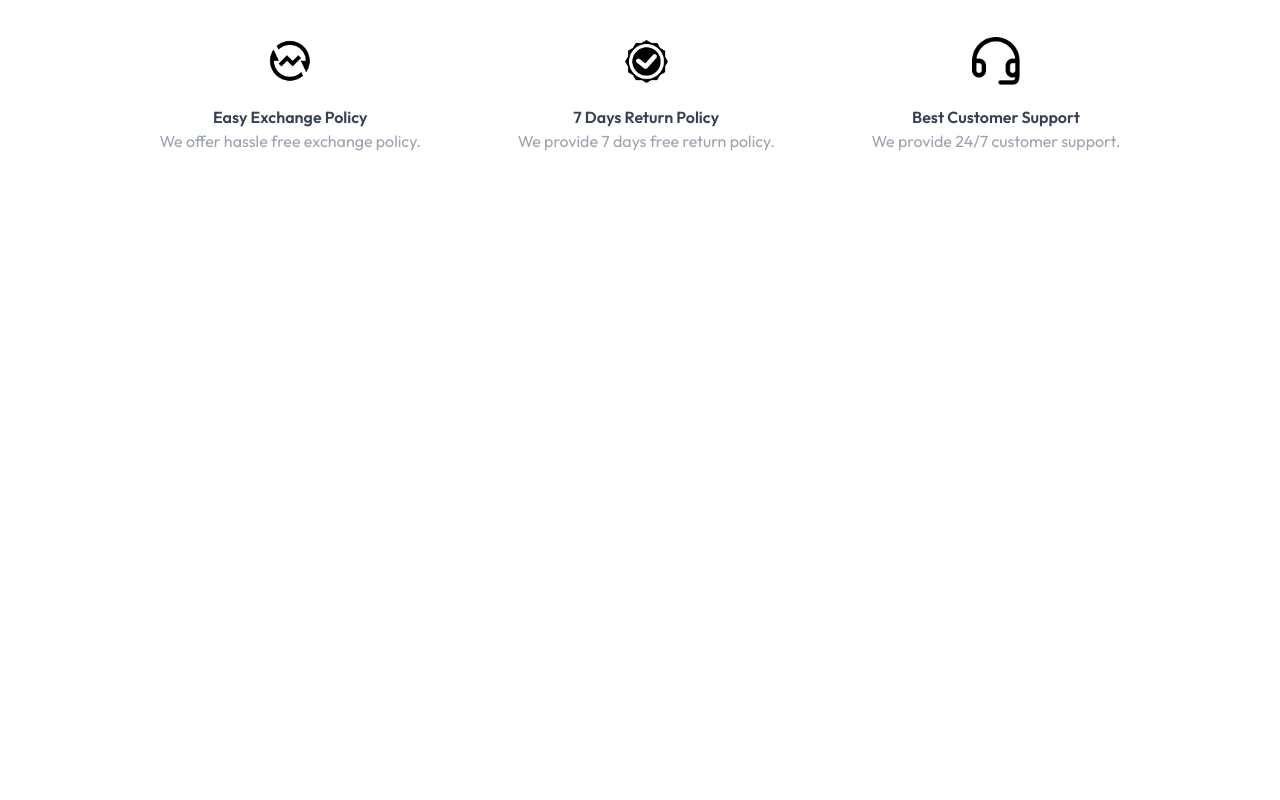
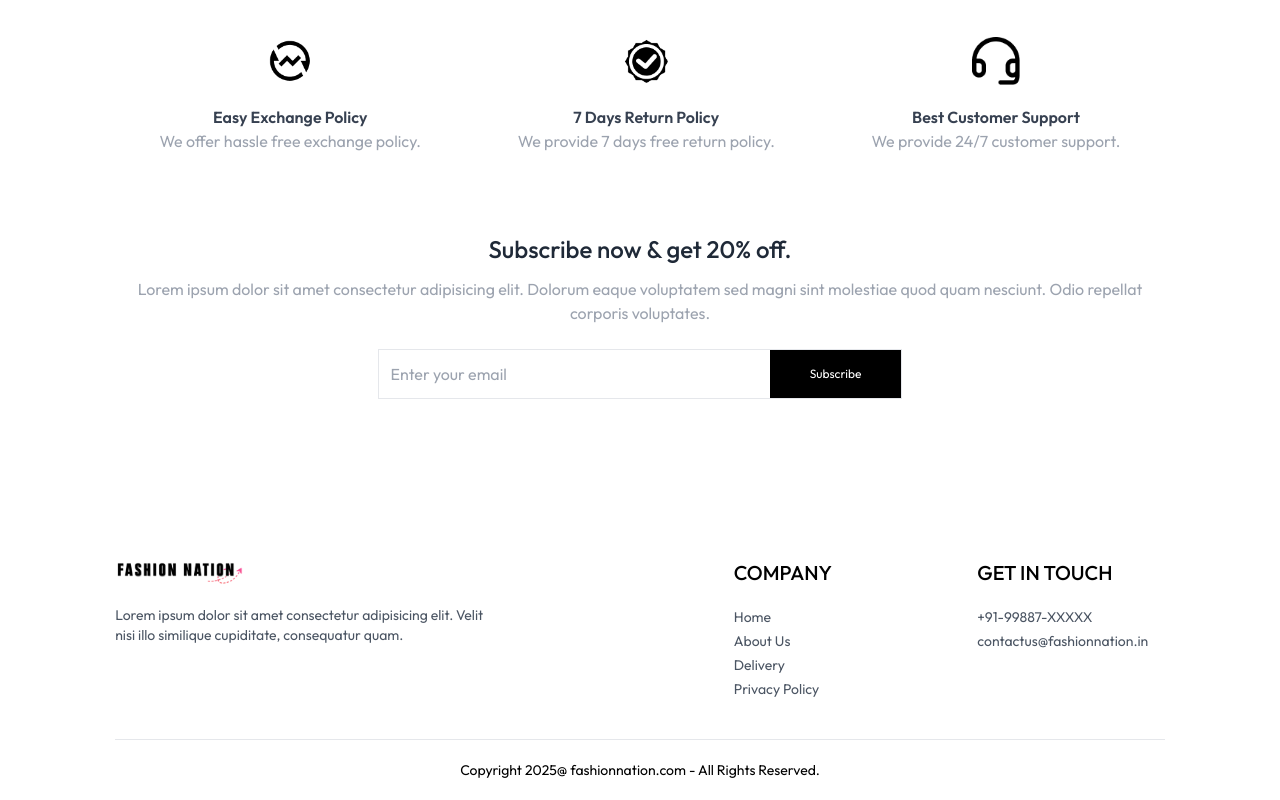
Before and after one commit to Saurabh-101/Fashion-Nation, a React (Vite) app in the folder frontend/: page / in a window 1280 px wide. Shown: the part 1884-2684 px from the top of the page. Before the commit the page ends 2117 px from the top, so only its background shows below. Built offline with nearby package versions, Linux system fonts and the light colour scheme.

Commit message:
Footer and NewsletterBox component done, Home page is complete.

```diff
--- a/frontend/src/App.jsx
+++ b/frontend/src/App.jsx
@@ -10,6 +10,7 @@
 import Login from './pages/Login'
 import PlaceOrder from './pages/PlaceOrder'
 import Navbar from './components/Navbar'
+import Footer from './components/Footer'
 const App = () => {
   return (
     <div className='px-4 sm:px-[5vw] md:px-[7vw] lg:px-[9vw]'>
@@ -24,9 +25,8 @@
         <Route path='/login' element={<Login />}/>
         <Route path='/orders' element={<Orders />}/>
         <Route path='/place-order' element={<PlaceOrder />}/>
-
-
       </Routes>
+      <Footer/>
     </div>
   )
 }
--- /dev/null
+++ b/frontend/src/components/Footer.jsx
@@ -0,0 +1,40 @@
+import React from 'react'
+import { assets } from '../assets/assets'
+
+const Footer = () => {
+  return (
+    <>
+    <div className='flex flex-col sm:grid grid-cols-[3fr_1fr_1fr] gap-14 my-10 mt-40 text-sm'>
+        <div className=''>
+            <img src={assets.logo} className='mb-5 w-32' alt="" />
+            <p className='w-full md:w-2/3 text-gray-600'>
+            Lorem ipsum dolor sit amet consectetur adipisicing elit. Velit nisi illo similique cupiditate, consequatur quam.
+            </p>
+        </div>
+        <div>
+            <p className='text-xl font-medium mb-5'>COMPANY</p>
+            <ul className='flex flex-col gap-1 text-gray-600'>
+                <li>Home</li>
+                <li>About Us</li>
+                <li>Delivery</li>
+                <li>Privacy Policy</li>
+
+            </ul>
+        </div>
+        <div>
+            <p className='text-xl font-medium mb-5'>GET IN TOUCH</p>
+            <ul className='flex flex-col gap-1 text-gray-600'>
+                <li>+91-99887-XXXXX</li>
+                <li>contactus@fashionnation.in</li>
+            </ul>
+        </div>
+    </div>
+    <div>
+            <hr />
+            <p className='py-5 text-sm text-center'>Copyright 2025@ fashionnation.com - All Rights Reserved.</p>
+    </div>
+    </>
+  )
+}
+
+export default Footer
--- /dev/null
+++ b/frontend/src/components/NewsletterBox.jsx
@@ -0,0 +1,20 @@
+import React from 'react'
+
+const NewsletterBox = () => {
+    const onSubmitHandler = (event) => {
+        event.preventDefault();
+
+    }
+  return (
+    <div className='text-center'>
+        <p className='text-2xl font-medium text-gray-800'>Subscribe now & get 20% off.</p>
+        <p className='text-gray-400 mt-3'>Lorem ipsum dolor sit amet consectetur adipisicing elit. Dolorum eaque voluptatem sed magni sint molestiae quod quam nesciunt. Odio repellat corporis voluptates.</p>
+        <form onSubmit={onSubmitHandler} className='w-full sm:w-1/2 flex items-center gap-3 mx-auto my-6 border pl-3'>
+            <input type="email" placeholder='Enter your email' className='w-full sm:flex-1 outline-none' required />
+            <button type='submit' className='bg-black text-white text-xs px-10 py-4'>Subscribe</button>
+        </form>
+    </div>
+  )
+}
+
+export default NewsletterBox
--- a/frontend/src/pages/Home.jsx
+++ b/frontend/src/pages/Home.jsx
@@ -3,6 +3,7 @@
 import LatestCollection from '../components/LatestCollection'
 import BestSeller from '../components/BestSeller'
 import OurPolicy from '../components/OurPolicy'
+import NewsletterBox from '../components/NewsletterBox'
 
 const Home = () => {
   return (
@@ -11,7 +12,7 @@
     <LatestCollection/>
     <BestSeller/>
     <OurPolicy/>
-
+    <NewsletterBox/>
     </>
   )
 }
```
